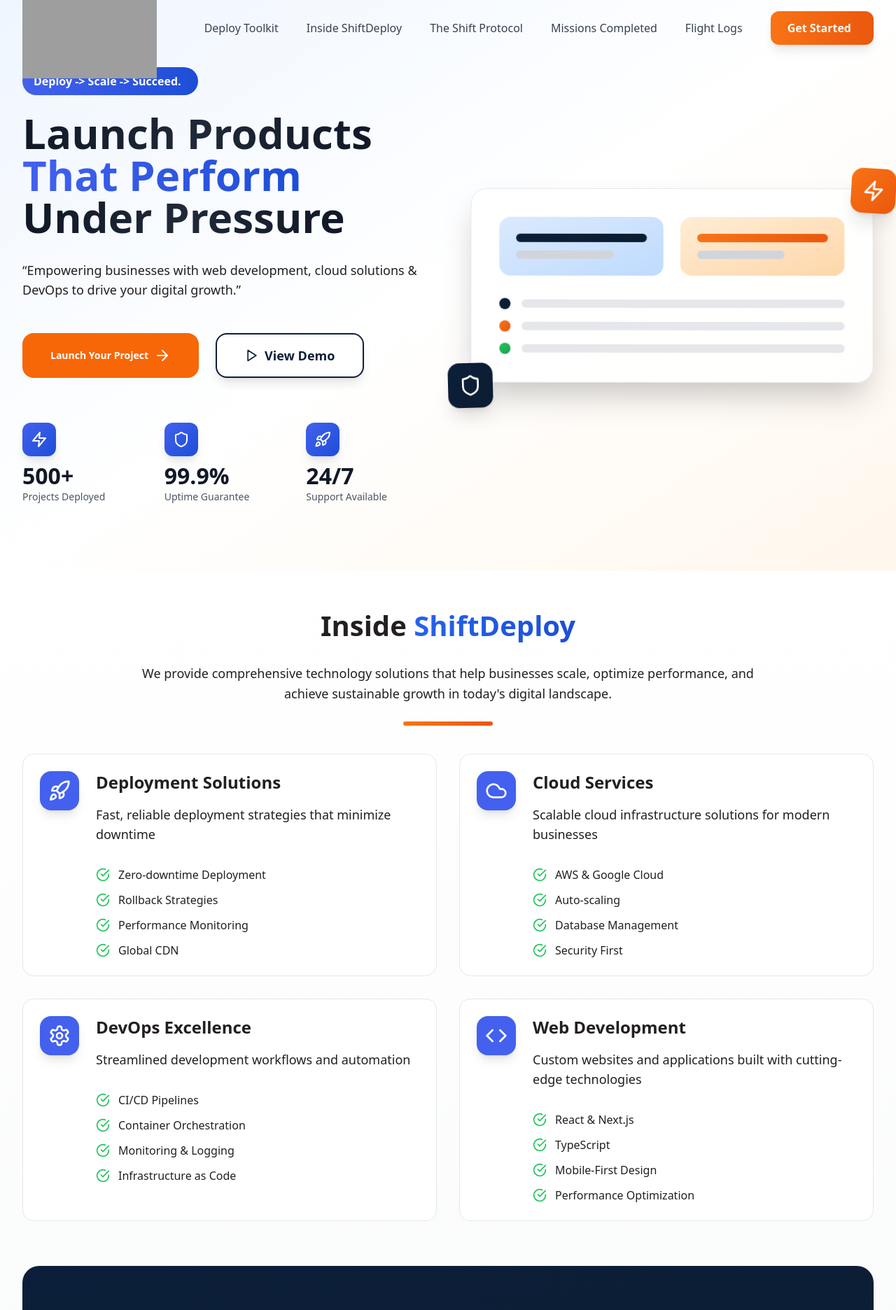
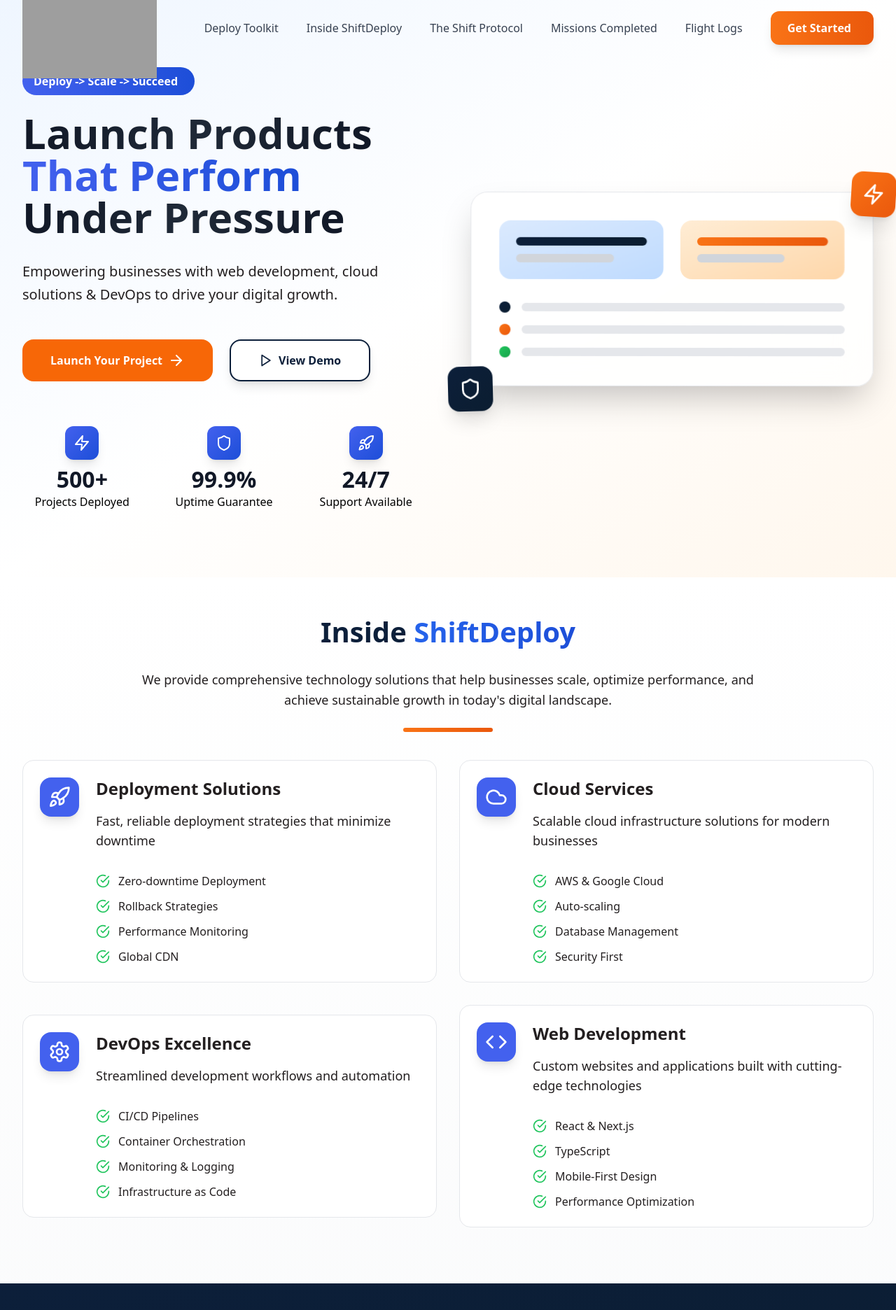
Before and after one commit to Oriancoders/ShiftDeploy, a React (Vite) app: page / in a window 1280 px wide. Shown: the top 1872 px of the page at 70% size. Built offline with nearby package versions, Linux system fonts and the light colour scheme; grey boxes are pictures that could not be loaded.

Commit message:
hero responsive done

```diff
--- a/src/Pages/LandingPage/landingComps/DeployToolkit.jsx
+++ b/src/Pages/LandingPage/landingComps/DeployToolkit.jsx
@@ -73,10 +73,10 @@
             variants={fadeInUp}
             className="text-3xl xl:text-4xl font-bold mb-4 sm:mb-6 "
           >
-            <span className="text-textColor">
+            <span className="text-primaryBlue">
               What We
             </span>{" "}
-            <span className="bg-secondaryBlue bg-clip-text text-transparent">
+            <span className="text-secondaryBlue">
               Launch
             </span>
           </motion.h2>
--- a/src/Pages/LandingPage/landingComps/Hero.jsx
+++ b/src/Pages/LandingPage/landingComps/Hero.jsx
@@ -6,22 +6,22 @@
 
 const Hero = () => {
   return (
-    <section className="min-h-screen bg-gradient-to-br from-blue-50 via-white to-orange-50 relative overflow-hidden flex items-center pt-16 sm:py-24">
+    <section className="min-h-screen bg-gradient-to-br from-blue-50 via-white to-orange-50 relative overflow-hidden flex sm:items-center py-16 sm:py-24">
 
 
       <div className="max-w-7xl mx-auto px-4 sm:px-6 lg:px-8 relative z-10">
-        <div className="grid lg:grid-cols-2 gap-8 lg:gap-12 xl:gap-16 items-center">
+        <div className="grid lg:grid-cols-2 gap-8 lg:gap-12 xl:gap-16 sm:items-center">
 
           <div
-            className="text-center lg:text-left"
+            className="text-left"
           >
 
 
             <CursorFollower
 
-              text="Deploy -> Scale -> Succeed."
-              className="bg-gradient-to-r from-secondaryBlue to-blue-700 px-2 sm:px-3 lg:px-4 py-1 sm:py-1.5 lg:py-2 mb-6 rounded-full"
-              textClassName='text-white font-semibold text-xs sm:text-sm lg:text-base'
+              text="Deploy -> Scale -> Succeed"
+              className="bg-gradient-to-r from-secondaryBlue to-blue-700 px-3 lg:px-4 py-2 mb-6 rounded-full"
+              textClassName='text-white font-semibold text-sm lg:text-base'
               gradientFrom="#0C1F3A"
               gradientTo="#0B1D30"
               circleSize={100}
@@ -30,7 +30,7 @@
 
 
             <h1
-              className="text-2xl sm:text-3xl md:text-4xl lg:text-5xl xl:text-6xl 2xl:text-7xl font-bold mb-4 sm:mb-6 lg:mb-8 leading-tight"
+              className="text-4xl lg:text-5xl xl:text-6xl 2xl:text-7xl font-bold mb-4 sm:mb-6 lg:mb-8 leading-tight"
             >
               <span className="bg-gradient-to-r from-gray-900 via-gray-800 to-gray-900 bg-clip-text text-transparent">
                 Launch Products
@@ -52,9 +52,9 @@
 
             <p
               variants={fadeInUp}
-              className="text-sm sm:text-base md:text-sm xl:text-lg text-textColor mb-6 sm:mb-8 lg:mb-10 xl:mb-12 max-w-lg lg:max-w-xl xl:max-w-2xl mx-auto lg:mx-0 leading-relaxed px-4 sm:px-0"
+              className="text-xl    text-textColor mb-6 sm:mb-8 lg:mb-10 xl:mb-12 max-w-lg lg:max-w-xl xl:max-w-2xl  lg:mx-0 leading-relaxed  sm:px-0"
             >
-              “Empowering businesses with web development, cloud solutions & DevOps to drive your digital growth.”
+              Empowering businesses with web development, cloud solutions & DevOps to drive your digital growth.
 
             </p>
 
@@ -62,7 +62,7 @@
               className="flex flex-col sm:flex-row gap-3 sm:gap-4 lg:gap-6 justify-center lg:justify-start mb-8 sm:mb-10 lg:mb-12 xl:mb-16 px-4 sm:px-0"
             >
 
-              <motion.button className="bg-primaryOrange text-white px-4 sm:px-6 lg:px-8 xl:px-10 py-2.5 sm:py-4 rounded-lg sm:rounded-xl lg:rounded-2xl font-bold flex items-center justify-center gap-x-2 hover:bg-toOrange text-sm "
+              <motion.button className="bg-primaryOrange text-white px-4 sm:px-6 lg:px-8 xl:px-10 py-2.5 sm:py-4 rounded-lg sm:rounded-xl lg:rounded-2xl font-bold flex items-center justify-center gap-x-2 hover:bg-toOrange text-md "
 
               >
                 Launch Your Project
@@ -72,7 +72,7 @@
 
               <motion.button
 
-                className="bg-white hover:bg-primaryBlue border-2 border-primaryBlue text-primaryBlue hover:text-white px-4 sm:px-6 lg:px-8 xl:px-10 py-2.5 sm:py-4  rounded-lg sm:rounded-xl lg:rounded-2xl font-bold  hover:border-toBlue  shadow-lg hover:shadow-xl flex items-center justify-center space-x-2 text-sm sm:text-base lg:text-lg"
+                className="bg-white hover:bg-primaryBlue border-2 border-primaryBlue text-primaryBlue hover:text-white px-4 sm:px-6 lg:px-8 xl:px-10 py-2.5 sm:py-4  rounded-lg sm:rounded-xl lg:rounded-2xl font-bold  sm:hover:border-toBlue  shadow-lg sm:hover:shadow-xl flex items-center justify-center space-x-2 text-md"
               >
                 <Play className="w-3 sm:w-4 lg:w-5 h-3 sm:h-4 lg:h-5" />
                 <span>View Demo</span>
@@ -85,7 +85,7 @@
             {/* Stats */}
             <motion.div
               variants={staggerContainer}
-              className="grid grid-cols-1 sm:grid-cols-3 gap-4 sm:gap-6 lg:gap-8 text-center lg:text-left px-4 sm:px-0"
+              className="grid grid-cols-3 gap-4 sm:gap-6 lg:gap-8 sm:text-center lg:text-left px-4 sm:px-0"
             >
               {[
                 { icon: Zap, number: "500+", label: "Projects Deployed", },
@@ -96,18 +96,18 @@
                   key={index}
                   variants={fadeInUp}
 
-                  className="text-center lg:text-left"
+                  className="flex flex-col justify-center items-center"
                 >
                   <CursorFollower
-                    className='flex justify-center  mb-2 sm:mb-3 w-8 sm:w-10 lg:w-12 h-8 sm:h-10 lg:h-12 bg-gradient-to-br from-secondaryBlue to-toSecBlue rounded-lg sm:rounded-xl  items-center shadow-lg'
+                    className='flex justify-center   mb-2 sm:mb-3 w-10 lg:w-12 h-10 lg:h-12 bg-gradient-to-br from-secondaryBlue to-toSecBlue rounded-lg sm:rounded-xl  items-center shadow-lg'
                     gradientFrom="#0C1F3A"
                     gradientTo="#0B1D30"
                     circleSize={50}
                   >
-                    <stat.icon className="w-4 sm:w-5 lg:w-6 h-4 sm:h-5 lg:h-6 text-white" />
+                    <stat.icon className="w-5 lg:w-6 h-5 lg:h-6 text-white" />
                   </CursorFollower>
                   <div className="text-lg sm:text-2xl lg:text-3xl font-bold text-gray-900 mb-1">{stat.number}</div>
-                  <div className="text-xs sm:text-sm font-medium text-gray-600">{stat.label}</div>
+                  <div className=" font-medium text-center">{stat.label}</div>
                 </motion.div>
               ))}
             </motion.div>
--- a/src/Pages/LandingPage/landingComps/InsideShiftDeploy.jsx
+++ b/src/Pages/LandingPage/landingComps/InsideShiftDeploy.jsx
@@ -43,7 +43,7 @@
 
   return (
     <section id="inside-shiftdeploy" className="py-4 sm:py-12  text-textColor bg-gradient-to-b from-white to-gray-50">
-      <div className="max-w-7xl mx-auto px-4 sm:px-6 lg:px-8 ">
+      <div className=" mx-auto flex flex-col justify-center items-center ">
         <motion.div
           ref={ref}
           variants={staggerContainer}
@@ -55,7 +55,7 @@
             variants={fadeInUp}
             className="text-3xl xl:text-4xl font-bold mb-4 sm:mb-6 "
           >
-            <span className="text-textColor">
+            <span className="text-primaryBlue">
               Inside
             </span>{" "}
             <span className="bg-gradient-to-r from-blue-600 to-blue-700 bg-clip-text text-transparent">
@@ -77,7 +77,7 @@
           </motion.div>
         </motion.div>
 
-        <div className="grid sm:grid-cols-1 md:grid-cols-2 gap-6 sm:gap-8 mb-12 sm:mb-16">
+        <div className="grid sm:grid-cols-1 md:grid-cols-2 justify-center items-center gap-4 sm:gap-6 lg:gap-8 mb-12 sm:mb-16 lg:mb-20 px-4 sm:px-6 lg:px-8 max-w-7xl">
           {solutions.map((solution, index) => (
             <motion.div
               key={index}
@@ -116,6 +116,7 @@
         </div>
 
         {/* Growth-focused messaging */}
+
         <div className='w-full flex justify-center items-center'>
           <CursorFollower
             framerAtts={{
@@ -127,9 +128,9 @@
             gradientFrom='rgba(67, 97, 238, 0.2)'
             gradientTo='rgba(67, 97, 238, 0.1)'
             circleSize={150}
-            className="w-full bg-gradient-to-br from-primaryBlue to-toBlue text-white rounded-xl sm:rounded-2xl lg:rounded-3xl p-6 sm:p-8 lg:p-12 xl:p-16 text-center drop-shadow-sm flex flex-col justify-center items-center"
+            className="w-full bg-gradient-to-br from-primaryBlue to-toBlue text-white p-6 sm:p-8 lg:p-12 xl:p-16 text-center drop-shadow-sm flex flex-col justify-center items-center"
           >
-            <h3 className="text-xl sm:text-2xl lg:text-3xl xl:text-4xl font-bold  mb-4 sm:mb-6 lg:mb-8">
+            <h3 className="text-3xl xl:text-4xl max-w-xl lg:max-w-4xl xl:max-w-5xl font-bold  mb-4 sm:mb-6 lg:mb-8">
               Ready to Accelerate Your Growth?
             </h3>
             <p className="text-sm sm:text-base lg:text-lg xl:text-xl  mb-6 sm:mb-8 lg:mb-10 xl:mb-12 max-w-xl lg:max-w-2xl xl:max-w-3xl mx-auto leading-relaxed px-4 sm:px-0"
--- a/tailwind.config.js
+++ b/tailwind.config.js
@@ -14,6 +14,7 @@
         textColor : '#231F20',
       },
       fontSize : {
+        'md' : '16px',
         '3xl' : '2rem',
         '4xl' : '2.5rem',
       }
```
Also changed, not shown: src/Pages/LandingPage/landingComps/ShiftProtocol.jsx (+34 -15 lines). Lines whose indentation alone changed are shown as unchanged.
